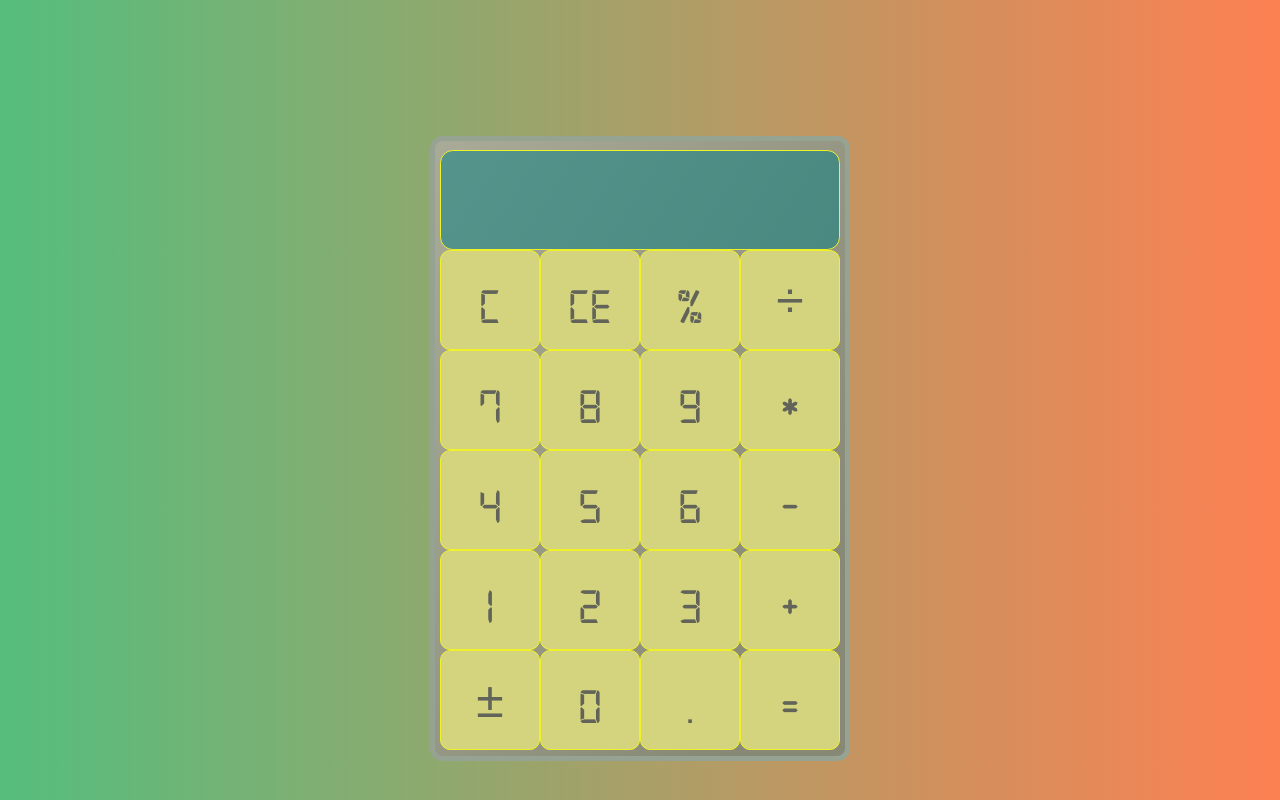
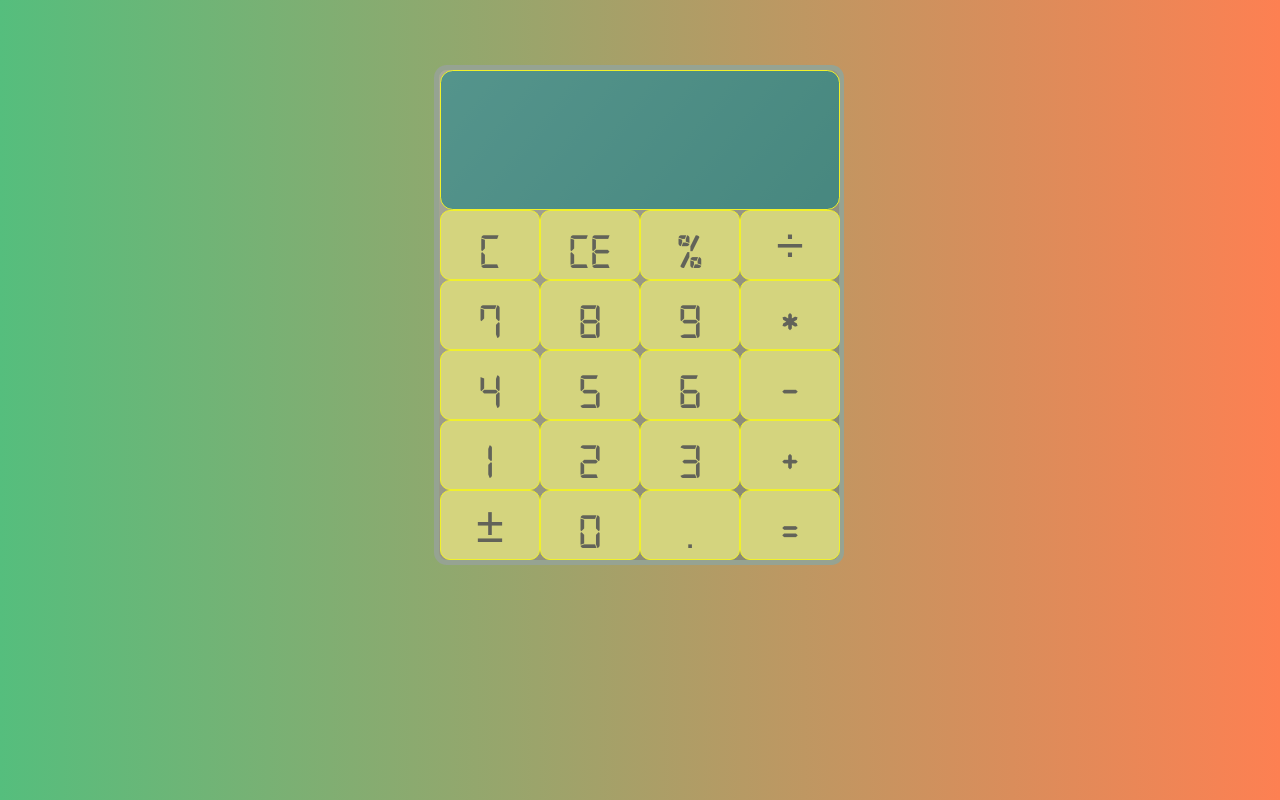
Before and after one commit to MaryTalvistu/calculator, a PHP site: page / in a window 1280 px wide. Run offline with PHP 8.4, Linux system fonts and the light colour scheme.

```diff
--- a/style.css
+++ b/style.css
@@ -24,21 +24,21 @@ html, body {
   display: grid;
   justify-content: center;
   align-content: center;
-  min-height: 100vh;
+  min-height: 70vh;
   grid-template-columns: repeat(4, 100px);
-  grid-template-rows: repeat(7, 100px);
+  grid-template-rows: repeat(8, 70px);
 
 }
  .calculator .frame {
   background: linear-gradient(to bottom right, #aa9, #887 85%);
   border: 5px solid rgb(150, 163, 146);
   border-radius: 0.8em;
-  width: 420px;
-  height: 625px;
+  width: 410px;
+  height: 500px;
   top:50%;
   left:50%;
-  margin-top: 86px;
-  margin-left:-10px;
+  margin-top: 65px;
+  margin-left:-6px;
   }
 
   .calculator > button {
@@ -56,9 +56,7 @@ html, body {
     background-color: rgb(212, 212, 126, .50);
   }
 
-  .spanTwo {
-    grid-row: span 2;
-  }
+
 
  .calculator .displayFrame {
     grid-column: 1 / -1;
@@ -68,19 +66,20 @@ html, body {
     align-items: flex-end;
     justify-content: space-around;
     flex-direction: column;
-    padding: 5px 10px 5px 10px;
+    padding-right: 20px;
     border:1px solid rgb(241, 241, 42);
     border-radius: 0.8em;
+    grid-row: span 2;
   }
 
  .displayFrame .previousOperand {
     font-family: 'digital-7';
-    font-size: 20px;
+    font-size: 40px;
     color: rgb(16, 235, 114, .6);
   }
 
   .displayFrame .currentOperand {
     font-family: 'digital-7';
-    font-size: 50px;
+    font-size: 100px;
     color: rgb(16, 235, 114);
   }
```
